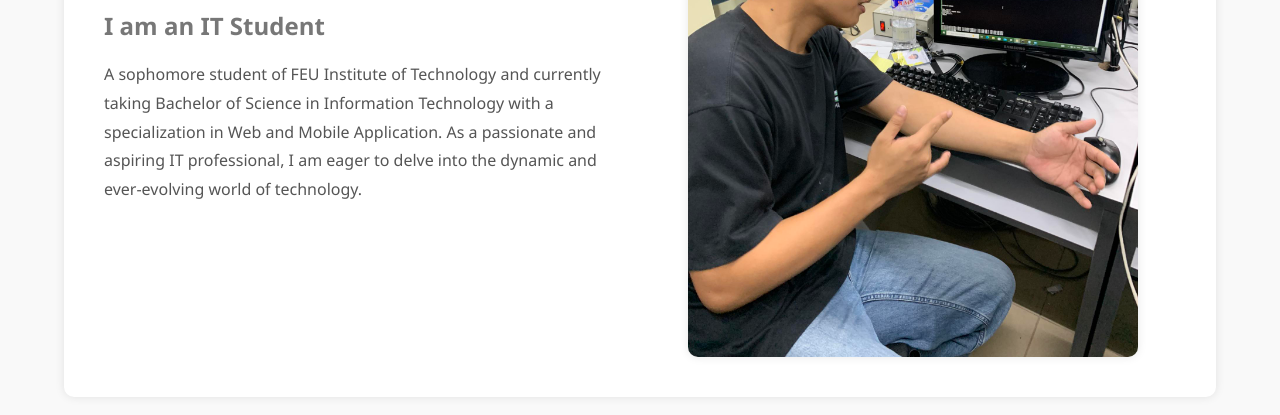
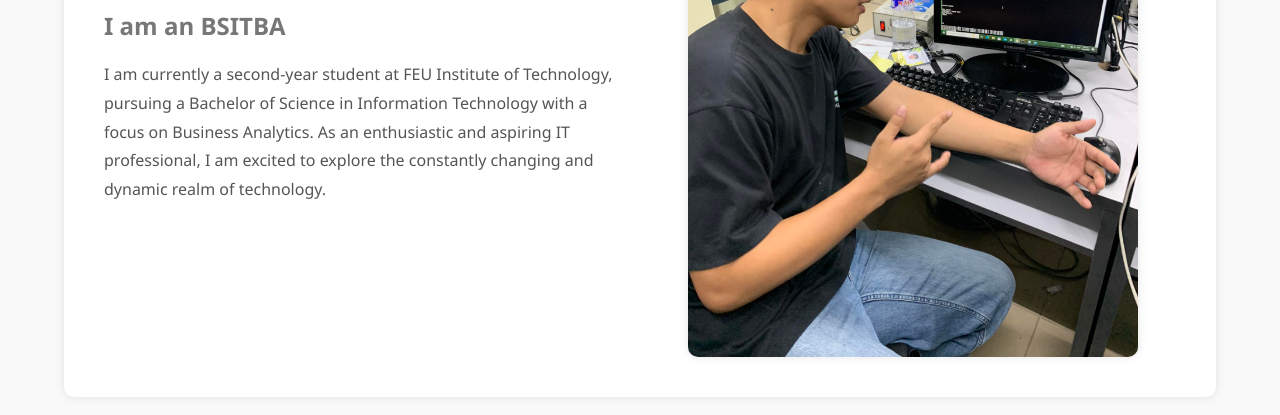
Before and after one commit to Orfanel-0205/WD-FINAL, a plain HTML site: page index.html in a window 1280 px wide. Shown: the part 385-800 px from the top of the page. Drawn offline with nearby package versions, Linux system fonts and the light colour scheme; a script that the page names is missing.

Commit message:
fix: landing page header and paragraphs

```diff
--- a/index.html
+++ b/index.html
@@ -53,8 +53,8 @@
     <section class="home" id="home">
         <div class="h" >
             <h1>Clifford Psalm Orfanel</h1>
-            <h3>I am an <span class="mul">IT Student</span> </h3>
-            <p>A sophomore student of FEU Institute of Technology and currently taking Bachelor of Science in Information Technology with a specialization in Web and Mobile Application. As a passionate and aspiring IT professional, I am eager to delve into the dynamic and ever-evolving world of technology.</p>
+            <h3>I am an <span class="mul">BSITBA</span> </h3>
+            <p>I am currently a second-year student at FEU Institute of Technology, pursuing a Bachelor of Science in Information Technology with a focus on Business Analytics. As an enthusiastic and aspiring IT professional, I am excited to explore the constantly changing and dynamic realm of technology.</p>
 
             <div class="socmed">
                 <a href="#"><i class='https://www.facebook.com/clifford.orfanel/'></i></a>
```
